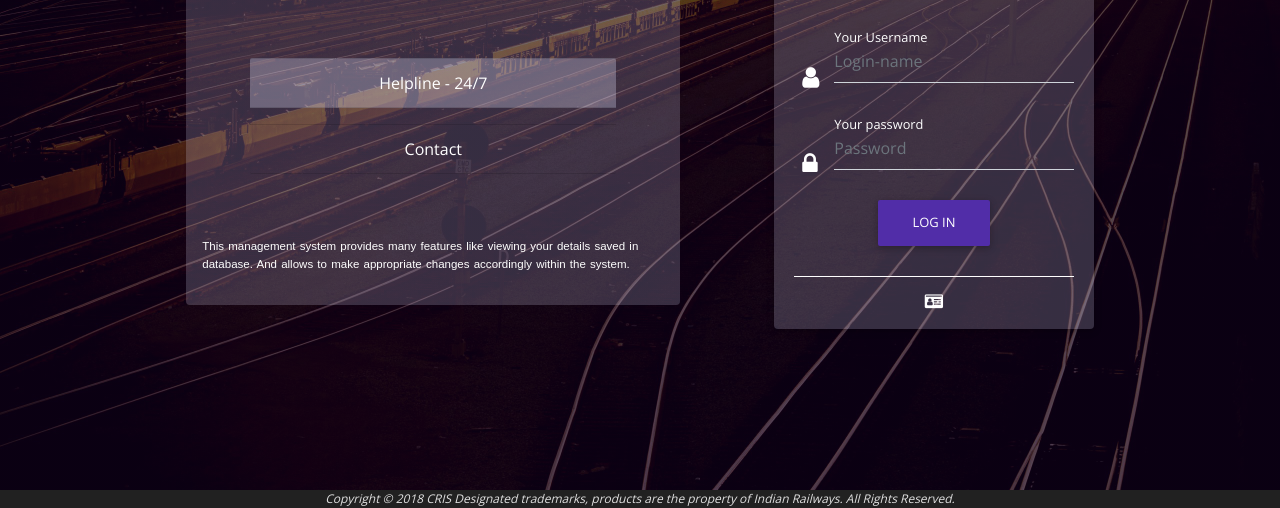
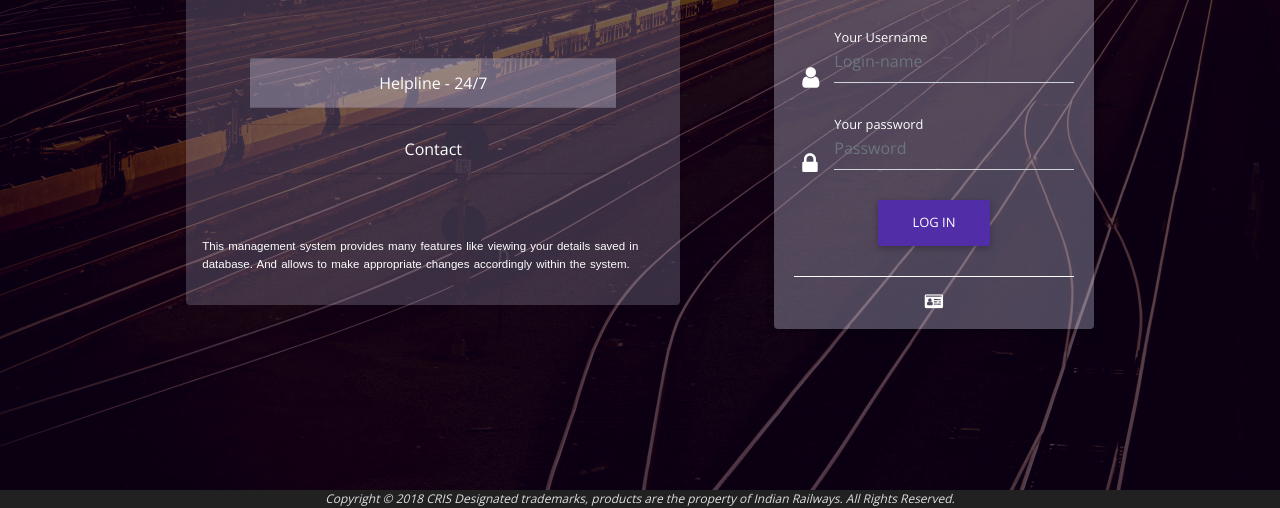
Before and after one commit to Shubham-Goria/Web-Page, a plain HTML site: page Index.html in a window 1280 px wide. Shown: the part 310-818 px from the top of the page. Drawn offline with nearby package versions, Linux system fonts and the light colour scheme.

Commit message:
Update style.css

```diff
--- a/css/style.css
+++ b/css/style.css
@@ -27,7 +27,7 @@ body{
 }
 
 .card {
-    background-color: rgba(229, 228, 255, 0.2);
+    background-color: rgba(229, 228, 255, 0.3);
 }
 .separate {
     background: -moz-linear-gradient(45deg, rgba(229,228,255, 0.2), rgba(229,228,255, 0.2) 100%);
```
